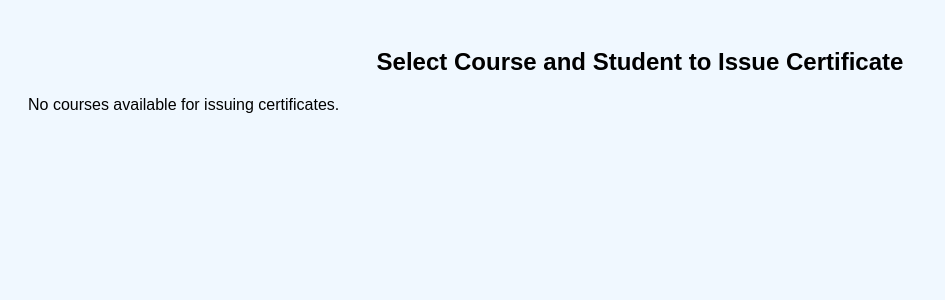
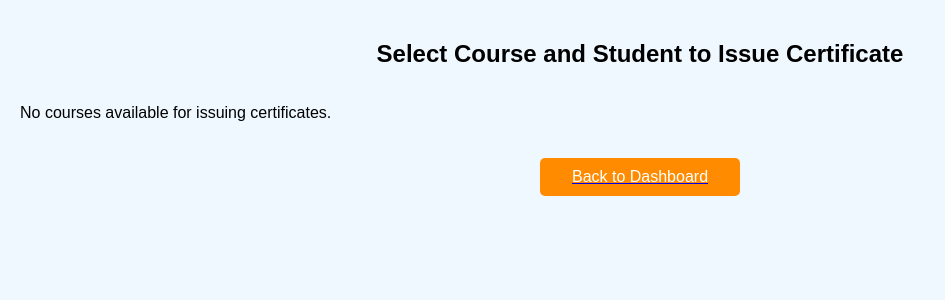
Before and after one commit to ehossen71/Online-Learning-Platform-OLP-, a PHP site: page /issue_certificates.php in a window 1280 px wide. Shown: the top 300 px of the page, without its empty margins (0-945 px from the left). Run offline with PHP 8.4, Linux system fonts and the light colour scheme; a user stored in the database is signed in; data comes from the database, SQL or seed files in the repository.

Commit message:
small update

```diff
--- a/debug_log.txt
+++ b/debug_log.txt
@@ -300,3 +300,7 @@ Database Password: $2y$10$eZMpt7A5.UhoRN//76PijuaYshlWXrawYxbX6RkDSXkpqXm0SZRmC
 User Role: ta123
 Database Password: $2y$10$o4EO3hNEYmdlkHMFpwr7/e6/LNPSFv1NTBrrofXrgRkI27tu4kDO6
 User Role: fh123
+Database Password: $2y$10$o4EO3hNEYmdlkHMFpwr7/e6/LNPSFv1NTBrrofXrgRkI27tu4kDO6
+User Role: fh123
+Database Password: $2y$10$gTExMbhIyWqX4lEihjbSlOhY0hQa7CcM13ptQsToUKq1R/592hcdO
+User Role: eh123
--- a/issue_certificates.php
+++ b/issue_certificates.php
@@ -42,6 +42,11 @@ $result = $stmt->get_result();
             font-family: Arial, sans-serif;
             background-color: #f0f8ff;
             padding: 20px;
+            margin: 0;
+            height: 100%;
+            display: flex;
+            flex-direction: column;
+            justify-content: space-between;
         }
         h2 {
             text-align: center;
@@ -53,6 +58,7 @@ $result = $stmt->get_result();
             padding: 20px;
             border: 1px solid #ccc;
             border-radius: 8px;
+            flex-grow: 1;
         }
         label {
             font-size: 18px;
@@ -65,6 +71,22 @@ $result = $stmt->get_result();
             margin-bottom: 20px;
             border: 1px solid #ccc;
             border-radius: 5px;
+        }
+        .back-button {
+            background-color: #ff8c00; /* Orange color */
+            color: white;
+            border: none;
+            padding: 10px 20px;
+            font-size: 16px;
+            cursor: pointer;
+            border-radius: 5px;
+            text-align: center;
+            display: block;
+            width: 200px;
+            margin: 20px auto;
+        }
+        .back-button:hover {
+            background-color: #e07b00; /* Darker orange for hover effect */
         }
     </style>
 </head>
@@ -109,5 +131,10 @@ $stmt->close();
 $conn->close();
 ?>
 
+<!-- Back to Dashboard Button -->
+<a href="instructor_dashboard.html">
+    <button class="back-button">Back to Dashboard</button>
+</a>
+
 </body>
 </html>
```
Also changed, not shown: certificate.php (+15 -7 lines).
